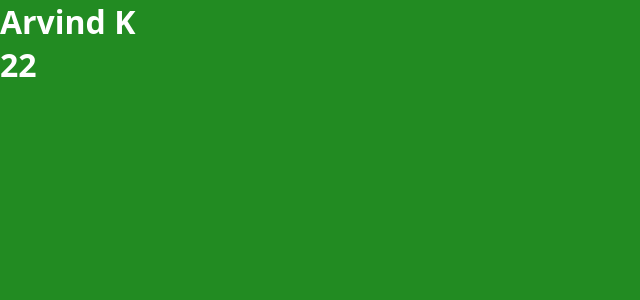
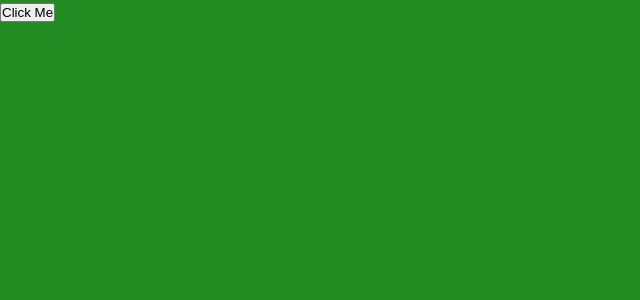
Before and after one commit to Arvindkr123/Doing-Something-Good, a React (Create React App) app: page / in a window 1280 px wide. Shown: the top 300 px of the page, without its empty margins (0-640 px from the left). Built offline with nearby package versions, Linux system fonts and the light colour scheme.

Commit message:
function clickhandle in functional component

```diff
--- a/src/App.js
+++ b/src/App.js
@@ -5,7 +5,7 @@ import Hello from './components/Hello';
 const App = () => {
     return (
         <>
-            <Hello/>
+            <Hello value={'Arvind K'} />
         </>
     )
 }
--- a/src/components/Hello.js
+++ b/src/components/Hello.js
@@ -1,20 +1,14 @@
-import React, { Component } from 'react'
+import React from 'react'
 
-export default class Hello extends Component {
-    constructor() {
-        super();
-        this.state = {
-            name: 'Arvind K',
-            age : 22
-        }
+const Hello = ({ value }) => {
+    const handleEventListner = (value) => {
+        alert(`Hello Bro.... ${value}`)
     }
-    render() {
-        const { name, age } = this.state;
-        return (
-            <>
-                <h1>{name}</h1>
-                <h1>{age}</h1>
-            </>
-        )
-    }
+  return (
+      <div>
+          <input type="button" value="Click Me" onClick={()=>handleEventListner(value)} />
+    </div>
+  )
 }
+
+export default Hello;
```
